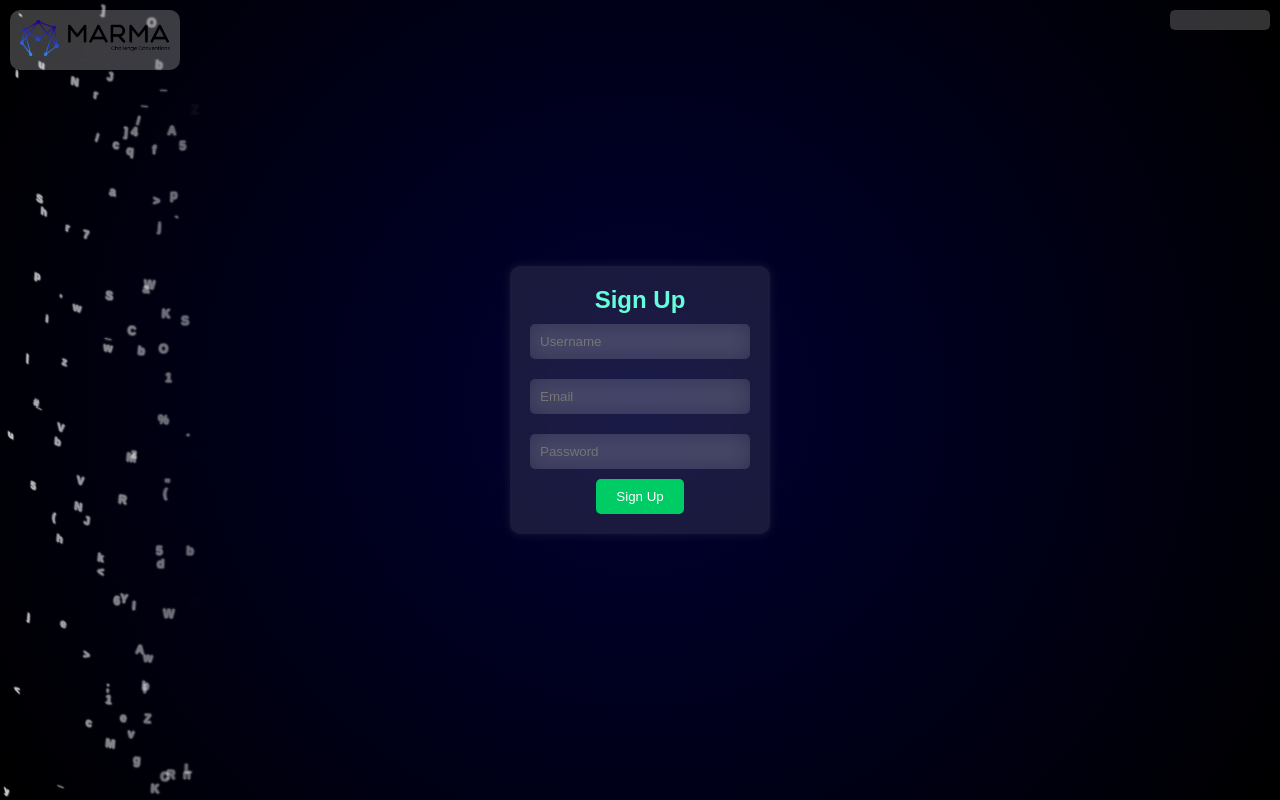
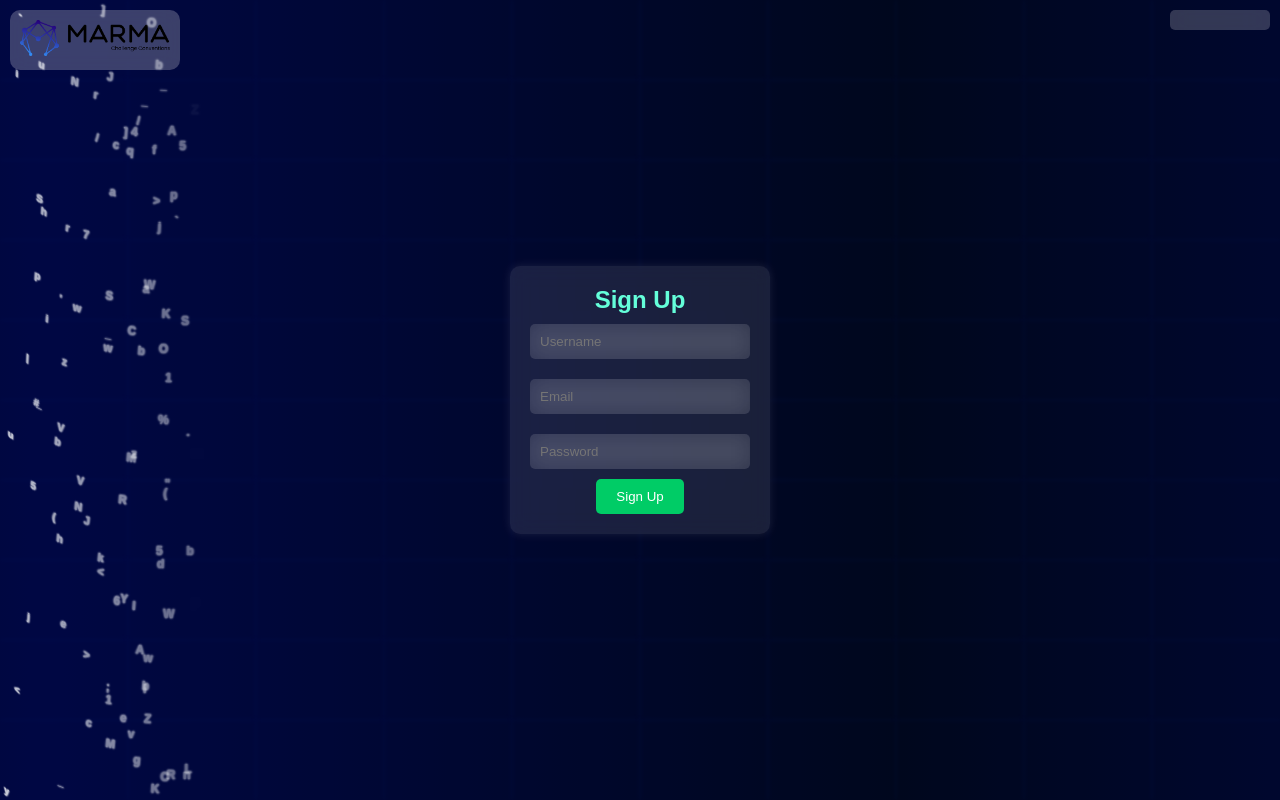
Before and after one commit to marma-akshay/marma_test_1, a React (Create React App) app in the folder frontend/: page /signup in a window 1280 px wide. Built offline with nearby package versions, Linux system fonts and the light colour scheme; a web font is replaced by a local one.

Commit message:
sign up page better UI

```diff
--- a/frontend/src/components/SignUp.css
+++ b/frontend/src/components/SignUp.css
@@ -9,6 +9,9 @@
   position: relative;
   overflow: hidden;
   font-weight: bold;
+  animation: backgroundAnimation 30s infinite;
+  background: linear-gradient(270deg, #000033, #000000, #000033, #000000);
+  background-size: 200% 200%;
 }
 
 .logo-container {
@@ -51,6 +54,11 @@
   backdrop-filter: blur(10px);
 }
 
+.sign-up-form input:focus {
+  outline: none;
+  box-shadow: 0 0 5px #00cc66;
+}
+
 .sign-up-button-signup {
   padding: 10px 20px;
   border: none;
@@ -64,6 +72,10 @@
 
 .sign-up-button-signup:hover {
   background-color: #0056b3;
+}
+
+.sign-up-button-signup:active {
+  transform: scale(0.95);
 }
 
 .error-message-signup {
@@ -86,6 +98,7 @@
 @keyframes moveToPointTopSignUp {
   0% {
     opacity: 0.8;
+
   }
   80% {
     opacity: 0.4;
@@ -93,6 +106,18 @@
   100% {
     transform: translateX(15vw);
     opacity: 0;
+  }
+}
+
+@keyframes backgroundAnimation {
+  0% {
+    background-position: 0% 50%;
+  }
+  50% {
+    background-position: 100% 50%;
+  }
+  100% {
+    background-position: 0% 50%;
   }
 }
 
@@ -111,7 +136,7 @@
 }
 
 .auth-options-signup:hover {
-  height: 100px;
+  height: 140px;
 }
 
 .auth-options-content-signup {
@@ -143,3 +168,46 @@
 .auth-options-content-signup a:hover {
   color: #00cc66;
 }
+
+.spinner {
+  border: 4px solid #f3f3f3;
+  border-top: 4px solid #3498db;
+  border-radius: 50%;
+  width: 12px;
+  height: 12px;
+  animation: spin 2s linear infinite;
+}
+
+@keyframes spin {
+  0% { transform: rotate(0deg); }
+  100% { transform: rotate(360deg); }
+}
+
+/* Responsive Design */
+@media (max-width: 768px) {
+  .sign-up-glass, .sign-up-form input, .sign-up-button-signup {
+    width: 90%;
+  }
+  .logo-container, .auth-options-signup {
+    display: none;
+  }
+}
+.grid-background {
+  position: absolute;
+  top: 0;
+  left: 0;
+  width: 100%;
+  height: 100%;
+  display: grid;
+  grid-template-columns: repeat(10, 1fr);
+  grid-template-rows: repeat(10, 1fr);
+  opacity: 0.5;
+}
+
+.grid-square {
+  width: 100%;
+  height: 100%;
+  background-color: rgb(0, 30, 118);
+  box-shadow: 0 0 5px rgba(0, 32, 128, 0.574);
+  opacity: 0.5;
+}
--- a/frontend/src/components/SignUp.js
+++ b/frontend/src/components/SignUp.js
@@ -8,6 +8,7 @@ function SignUp() {
   const [email, setEmail] = useState('');
   const [password, setPassword] = useState('');
   const [error, setError] = useState('');
+  const [loading, setLoading] = useState(false);
   const navigate = useNavigate();
 
   const dataPoints = [];
@@ -21,8 +22,16 @@ function SignUp() {
     dataPoints.push(point);
   }
 
+  const gridSquares = [];
+  for (let i = 0; i < 10; i++) {
+    for (let j = 0; j < 10; j++) {
+      gridSquares.push({ id: i * 10 + j });
+    }
+  }
+
   const handleSignUp = async (e) => {
     e.preventDefault();
+    setLoading(true);
     try {
       const response = await fetch('http://localhost:3001/auth/register', {
         method: 'POST',
@@ -42,10 +51,16 @@ function SignUp() {
     } catch (err) {
       setError('An error occurred. Please try again.');
     }
+    setLoading(false);
   };
 
   return (
     <div className="sign-up-container">
+      <div className="grid-background">
+        {gridSquares.map(square => (
+          <div key={square.id} className="grid-square"></div>
+        ))}
+      </div>
       <div className="logo-container">
         <img src={logo} alt="Logo" className="logo" />
       </div>
@@ -75,7 +90,9 @@ function SignUp() {
           <input type="text" placeholder="Username" onChange={(e) => setUsername(e.target.value)} required />
           <input type="email" placeholder="Email" onChange={(e) => setEmail(e.target.value)} required />
           <input type="password" placeholder="Password" onChange={(e) => setPassword(e.target.value)} required />
-          <button type="submit" className="sign-up-button-signup">Sign Up</button>
+          <button type="submit" className="sign-up-button-signup" disabled={loading}>
+            {loading ? <span className="spinner"></span> : 'Sign Up'}
+          </button>
         </form>
         {error && <p className="error-message-signup">{error}</p>}
       </div>
```
